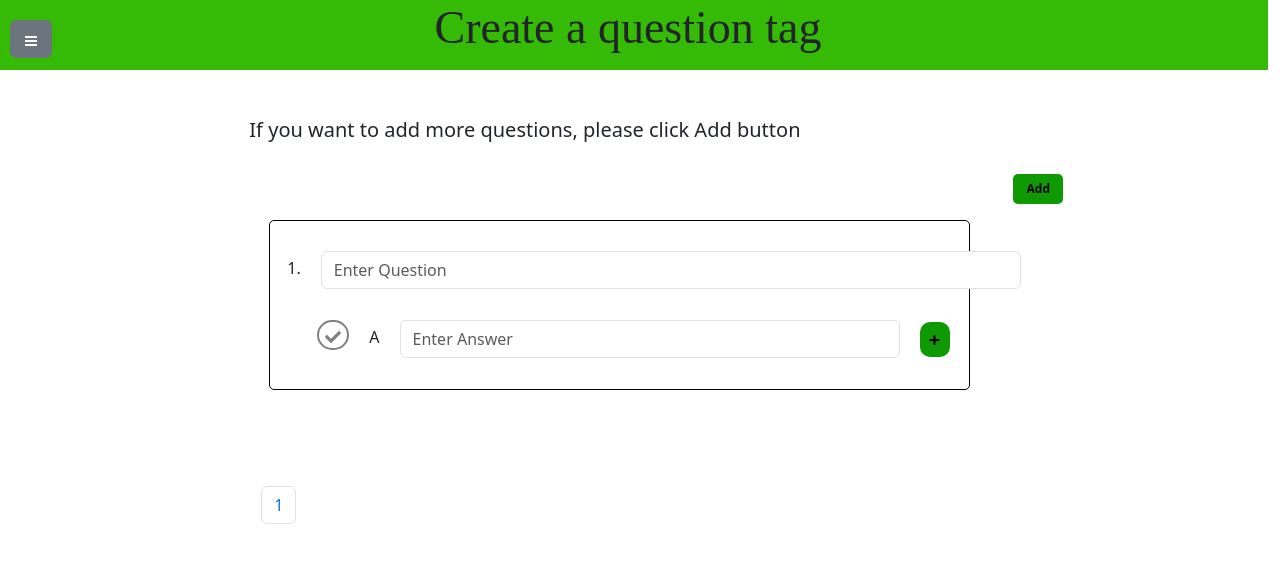
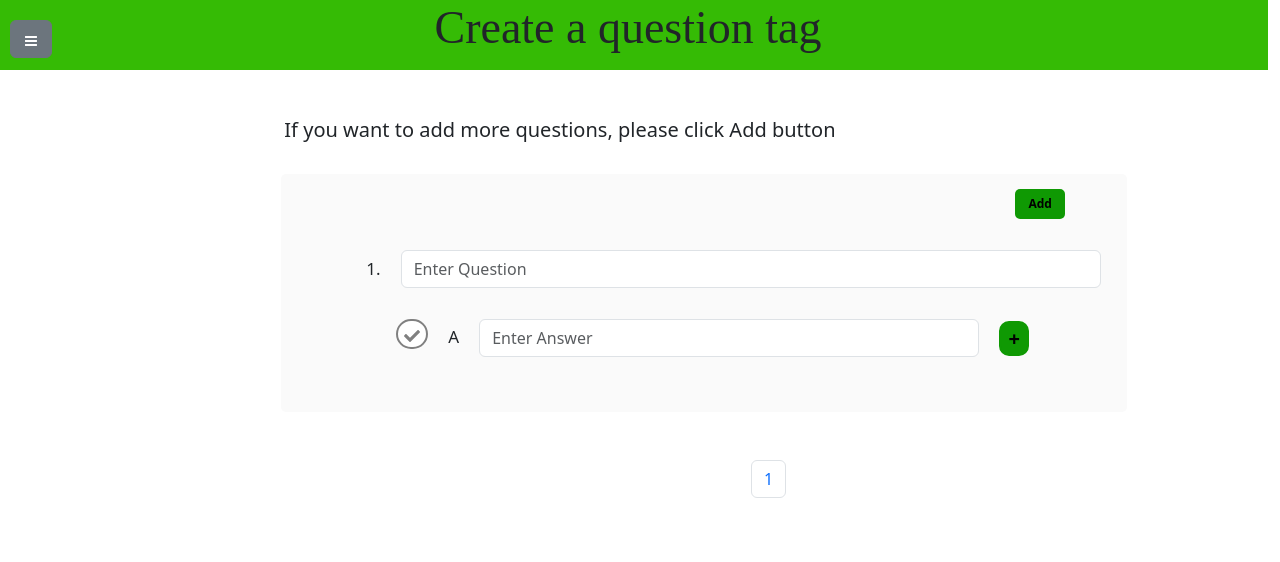
Before and after one commit to AysuDemirci/question_page, a React (Create React App) app: page / in a window 1280 px wide. Shown: the top 562 px of the page. Built offline with nearby package versions, Linux system fonts and the light colour scheme; a web font is replaced by a local one.

Commit message:
added session storage and some bugs resolved

```diff
--- a/src/App.js
+++ b/src/App.js
@@ -19,12 +19,13 @@ export default function App() {
           <SideNavbar />
         </Col>
         <Col>
-
           <Container style={{ marginLeft: "20px" }}>
-          <br />
-          <br />
-          <h5>If you want to add more questions, please click Add button</h5>
-          <br />
+            <br />
+            <br />
+            <h5 style={{ marginLeft: "35px" }}>
+              If you want to add more questions, please click Add button
+            </h5>
+            <br />
             <QuestionTag />
           </Container>
         </Col>
--- a/src/Components/Pagination.js
+++ b/src/Components/Pagination.js
@@ -1,17 +1,17 @@
 import React from "react";
 
 export default function Pagination(props) {
-    const { postsPerPage, totalPosts, paginate }=props
+    const { postsPerPage, totalPosts, paginate, }=props
   const pageNumbers = [];
   for (let i = 1; i<=Math.ceil(totalPosts / postsPerPage); i++) {
     pageNumbers.push(i);
   }
   return (
     <nav>
-      <ul className="pagination">
+      <ul className="pagination justify-content-center">
         {pageNumbers.map((number) => (
           <li key={number} className="page-item">
-            <a onClick={() => paginate(number)} href="!#" className="page-link">
+            <a onClick={() => {paginate(number)}} href="!#" className="page-link">
               {number}
             </a>
           </li>
--- a/src/Components/QuestionTag.js
+++ b/src/Components/QuestionTag.js
@@ -1,4 +1,4 @@
-import React, { useState } from "react";
+import React, { useEffect, useState } from "react";
 import { Input, Row, Col, Container } from "reactstrap";
 import { v4 as uuidv4 } from "uuid";
 import { FaCheck } from "react-icons/fa";
@@ -17,7 +17,7 @@ export default function QuestionTag() {
   const [alphabet, setAlphabet] = useState(["A"]);
 
   const [currentPage, setCurrentPage] = useState(1);
-  const [postsPerPage] = useState(6);
+  const [postsPerPage] = useState(10);
 
   //get current page
   const indexOfLastPost = currentPage * postsPerPage;
@@ -29,27 +29,32 @@ export default function QuestionTag() {
 
   function correctAnswer(questionIndex, answerIndex) {
     const updatedInputList = [...inputList];
-    updatedInputList[questionIndex].answers.forEach((answer, index) => {
-      if (index === answerIndex) {
-        answer.isCorrectAnswer = !answer.isCorrectAnswer;
-      } else {
-        answer.isCorrectAnswer = false;
+    updatedInputList[questionIndex + indexOfFirstPost].answers.forEach(
+      (answer, index) => {
+        if (index === answerIndex) {
+          answer.isCorrectAnswer = !answer.isCorrectAnswer;
+        } else {
+          answer.isCorrectAnswer = false;
+        }
       }
-    });
+    );
     setInputList(updatedInputList);
+    sessionStorage.setItem("inputList", JSON.stringify(updatedInputList));
   }
 
   function handleInputChange(e, index) {
     const { name, value } = e.target;
     const list = [...inputList];
-    list[index][name] = value;
+    list[index + indexOfFirstPost][name] = value;
     setInputList(list);
+    sessionStorage.setItem("inputList", JSON.stringify(list));
   }
 
   const handleRemoveClick = (index) => {
     const list = [...inputList];
     list.splice(index, 1);
     setInputList(list);
+    sessionStorage.setItem("inputList", JSON.stringify(list));
   };
 
   const handleAddClick = () => {
@@ -75,50 +80,64 @@ export default function QuestionTag() {
   const handleAnswerAddClick = (index) => {
     const list = [...inputList];
     const newAnswers = [
-      ...list[index].answers,
+      ...list[index + indexOfFirstPost].answers,
       { id: uniqueId, answer: "", isCorrectAnswer: false },
     ];
-    list[index].answers = newAnswers;
+    list[index + indexOfFirstPost].answers = newAnswers;
     setInputList(list);
     setUniqueId(uuidv4());
   };
   const handleAnswerChange = (e, questionIndex, answerIndex) => {
     const { name, value } = e.target;
     const list = [...inputList];
-    const question = list[questionIndex];
+    const question = list[questionIndex + indexOfFirstPost];
     const answer = question.answers[answerIndex];
     answer[name] = value;
     setInputList(list);
+
+    sessionStorage.setItem("inputList", JSON.stringify(list));
   };
   const handleAnswerRemoveClick = (questionIndex, answerIndex) => {
     const list = [...inputList];
-    const question = list[questionIndex];
+    const question = list[questionIndex + indexOfFirstPost];
     question.answers.splice(answerIndex, 1);
     setInputList(list);
+    sessionStorage.setItem("inputList", JSON.stringify(list));
   };
+
+  useEffect(() => {
+    const storedInputList = sessionStorage.getItem("inputList");
+    if (storedInputList) {
+      setInputList(JSON.parse(storedInputList));
+    }
+  }, []);
 
   return (
     <Container>
       <div>
         {currentInputList.map((x, i) => {
-
           return (
             <div>
-              <Col md="8" style={{ marginLeft: "20px" }}>
+              <Col
+                md="10"
+                style={{
+                  marginLeft: "20px",
+                  backgroundColor: "#fafafa",
+                  borderRadius: "5px",
+                }}
+              >
                 <ul
                   key={x.id}
                   style={{
                     display: "flex",
-                    gap: "10px",
+                    gap: "12px",
                     listStyle: "none",
-                    marginLeft: "500px",
+                    marginLeft: "83%",
                   }}
                 >
                   <li>
-
-                    {inputList.length - 1 === i && (
+                    {currentInputList.length - 1 === i && (
                       <button
-                        style={{ marginLeft: "200px" }}
                         className="question-btn2"
                         onClick={handleAddClick}
                       >
@@ -127,7 +146,7 @@ export default function QuestionTag() {
                     )}
                   </li>
                   <li>
-                    {inputList.length !== 1 && (
+                    {currentInputList.length !== 1 && (
                       <button
                         className="question-btn"
                         onClick={() => handleRemoveClick(i)}
@@ -143,14 +162,22 @@ export default function QuestionTag() {
                     key={x.id}
                     style={{ listStyle: "none", display: "flex", gap: "20px" }}
                   >
-                    <label style={{ marginTop: "5px", marginLeft: "5px" }}>
-                      {i + 1}.
+                    <label
+                      style={{
+                        marginTop: "6px",
+                        marginLeft: "5px",
+                        fontWeight: "500",
+                        fontSize: "17px",
+                      }}
+                    >
+                      {i + indexOfFirstPost + 1}.
                     </label>
                     <li>
                       <Input
                         style={{
                           width: "700px",
                           marginBottom: "15px",
+                          display: "flex",
                         }}
                         name="question"
                         placeholder="Enter Question"
@@ -197,7 +224,11 @@ export default function QuestionTag() {
                             </button>
                           </li>
                           <label
-                            style={{ marginLeft: "0px", marginTop: "5px" }}
+                            style={{
+                              marginLeft: "0px",
+                              marginTop: "5px",
+                              fontSize: "17px",
+                            }}
                           >
                             {alphabet[answerIndex]}
                           </label>
@@ -257,7 +288,6 @@ export default function QuestionTag() {
                 <br />
               </Col>
               <br />
-              <br />
             </div>
           );
         })}
@@ -265,6 +295,7 @@ export default function QuestionTag() {
         <br />
         <div>
           <Pagination
+            style={{ marginTop: "150%" }}
             postsPerPage={postsPerPage}
             totalPosts={inputList.length}
             paginate={paginate}
--- a/src/Components/SideNavbar.js
+++ b/src/Components/SideNavbar.js
@@ -40,7 +40,7 @@ export default function SideNavbar() {
       </Button>
       {isMenuOpen && (
         <div>
-          <ul style={{ marginTop: "55%",marginLeft:"15%" }}>
+          <ul style={{ marginTop: "55%" }}>
             <li className="animation-li">
               <a href="/" className="ahref">
                 <FaHome className="icons" />
--- a/src/Style.css
+++ b/src/Style.css
@@ -15,9 +15,10 @@
 
 
 
+
 .question-row-style{
-    border: 1px solid black;
-    padding: 30px 0px 0px 0px;
+    /* border: 1px solid black; */
+    padding: 15px 0px 0px 80px;
     border-radius: 5px;
 }
 
@@ -30,6 +31,7 @@
     border: none;
     border-radius: 5px;
     font-weight: 700;
+    margin-top: 15px;
 }
 .question-btn{
     width: 65px;
@@ -39,6 +41,7 @@
     border: none;
     border-radius: 5px;
     font-weight: 700;
+    margin-top: 15px;
 
 }
 
@@ -70,7 +73,7 @@
 position: relative;
 
 list-style: none;
-width: 150px;
+width: 70%;
 height: 50px;
 text-align: center;
 font-weight: 500;
```
